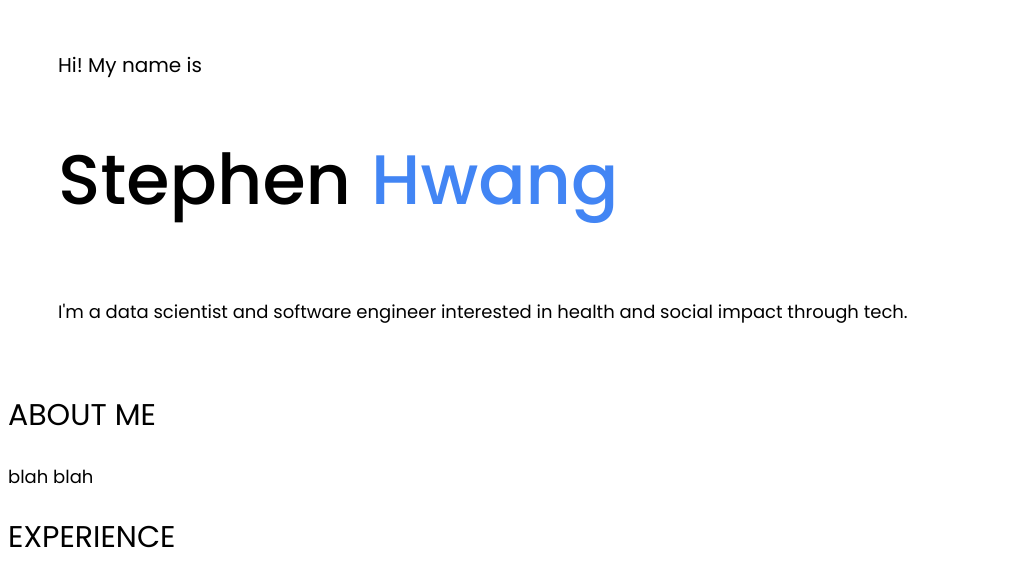
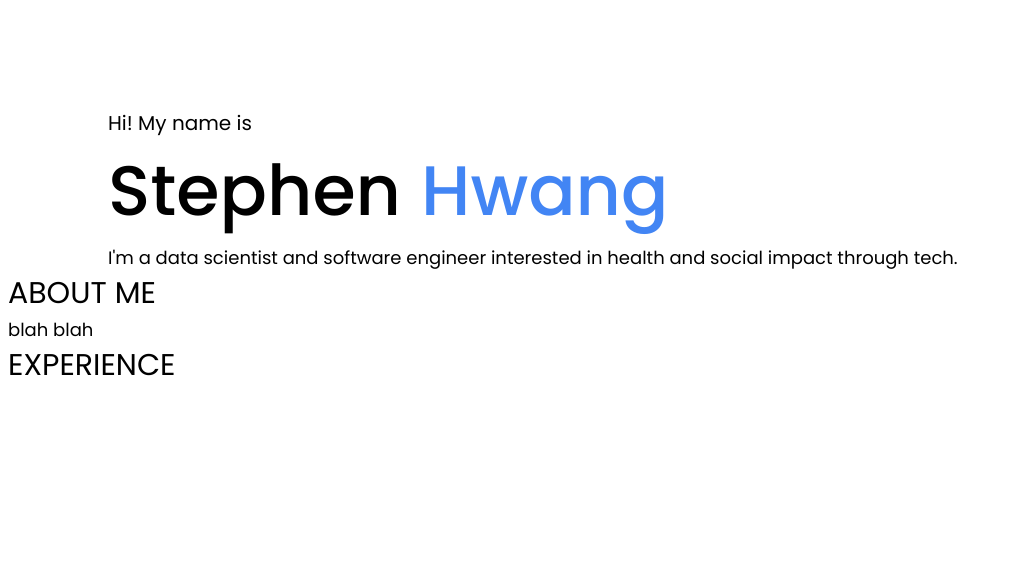
Before and after one commit to fullstack-decal-sp23/project1-jhwang0703, a plain HTML site: page index.html in a window 1280 px wide. Shown: the whole page, without its empty margins (0-1010 px from the left). Drawn offline with Linux system fonts and the light colour scheme.

```diff
--- a/index.html
+++ b/index.html
@@ -12,13 +12,20 @@
 </head>
 
 <body>
-    <div class = "content">
+    <header>
+        <div class = "header container">
+
+        </div>
+    </header>
+
+    <div class = "content container">
         <div class = "intro-blob">
             <div id = "intro-phrase">Hi! My name is</div>
             <div class = "name">
                 <h1 id = "firstname">Stephen</h1>
                 <h1 id = "lastname">Hwang</h1>
             </div>
+            <!-- <h3>Data Scientist & Software Engineer</h3> -->
             <p>I'm a data scientist and software engineer interested in health and social impact through tech.</p>
             <!-- <p>I'm a data scientist with experience in building ML models and software engineering interested in public health and social impact in tech. Whether I'm predicting health outcomes or programming modules, I'm always excited to apply myself in interesting contexts while picking up new things along the way.</p> -->
         </div>
--- a/styles.css
+++ b/styles.css
@@ -10,11 +10,19 @@
 #firstname {
     margin-right: 10px;
 }
+
 #lastname {
     color: #4285f4;
     margin-left: 10px;
 }
 
+.container {
+    max-width: 1024px;
+}
+
+.header {
+    display: flex;
+}
 
 .content {
     /* font-family: Neue Montreal,sans-serif; */
@@ -24,20 +32,29 @@
 
 .intro-blob {
     display: grid;
-    margin: 50px;
     position: relative;
+    margin-left: 100px;
+    margin-top: 100px;
 }
 
 h1 {
+    margin:0;
     font-weight: 500;
     font-size: 70px;
 }
 
 h2 {
-    font-weight: 300;
+    margin:0;
+    font-weight: 200;
     font-size: 30px;
 }
 
+h3 {
+    margin:0;
+    font-weight: 100;
+}
+
 p {
+    margin:0;
     font-size:18px;
 }
```
